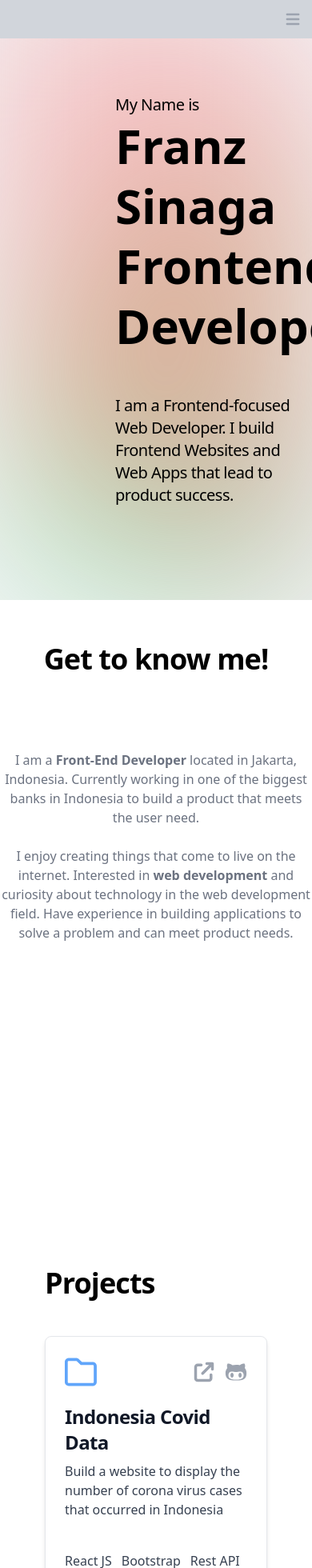
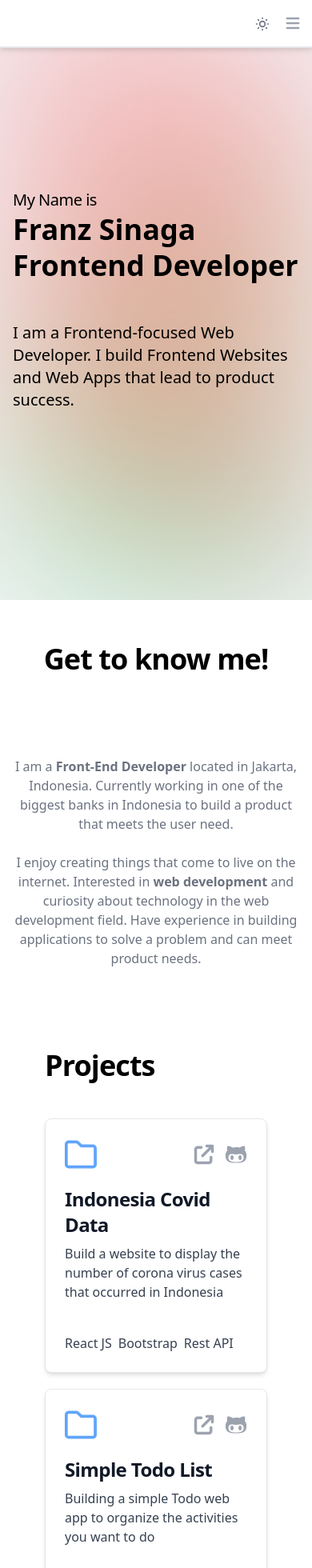
Before and after one commit to FranzSinaga/portfolio-v1, a Next.js app: page / in a window 390 px wide. Shown: the top 1960 px of the page at 80% size. Built offline with nearby package versions, Linux system fonts and the light colour scheme.

Commit message:
Responsive layout

```diff
--- a/components/Cards/ProjectCards.jsx
+++ b/components/Cards/ProjectCards.jsx
@@ -44,7 +44,7 @@ const ProjectCards = ({ title, detail, tech, GithubLink = "", Link = "" }) => {
         {title}
       </h5>
       <p className="font-normal text-gray-700 dark:text-gray-400">{detail}</p>
-      <ul className="flex flex-row gap-3 font-normal font-thin text-gray-700 dark:text-gray-400 mt-10">
+      <ul className="flex flex-row gap-2 font-normal font-thin text-gray-700 dark:text-gray-400 mt-10">
         {tech.map((element) => (
           <li key={element}>{element}</li>
         ))}
--- a/components/NavBar/Nav.jsx
+++ b/components/NavBar/Nav.jsx
@@ -2,24 +2,29 @@ import React from "react";
 import Link from "next/link";
 
 import dynamic from "next/dynamic";
-const Toggle = dynamic(() => import("../ToogleTheme/ThemeToggle"), { ssr: false, });
+const Toggle = dynamic(() => import("../ToogleTheme/ThemeToggle"), {
+  ssr: false,
+});
 
 const Nav = () => {
   return (
-    <nav className="p-3 fixed z-20 bg-gray-300 dark:bg-black w-full">
+    <nav className="p-3 fixed z-20 border-b-2 dark:border-b-0 drop-shadow-md bg-white dark:bg-black w-full">
       <div className="container flex flex-wrap justify-between items-center mx-auto">
         <a href="#" className="flex items-center">
-          {/* <img
-            src="https://flowbite.com/docs/images/logo.svg"
-            className="mr-3 h-6 sm:h-10"
-            alt="Flowbite Logo"
-          /> */}
+          <img
+            className="mr-3 h-6 sm:h-10 invisible"
+            alt="Franz Simaga"
+          />
           <span className="self-center text-xl font-semibold whitespace-nowrap dark:text-white"></span>
         </a>
+        <div className="flex gap-4">
+          <button className="block md:hidden text-gray-700 rounded mt-2 md:border-0 md:hover:text-blue-700 md:p-0 dark:text-gray-400 ">
+            <Toggle />
+          </button>
           <button
             data-collapse-toggle="navbar-solid-bg"
             type="button"
-          className="inline-flex justify-center items-center ml-3 text-gray-400 rounded-lg md:hidden hover:text-gray-900   focus:ring-blue-300 dark:text-gray-400 dark:hover:text-white dark:focus:ring-gray-500"
+            className="inline-flex justify-center items-center md:ml-3 text-gray-400 rounded-lg md:hidden hover:text-gray-900   focus:ring-blue-300 dark:text-gray-400 dark:hover:text-white dark:focus:ring-gray-500"
             aria-controls="navbar-solid-bg"
             aria-expanded="false"
           >
@@ -38,6 +43,7 @@ const Nav = () => {
               ></path>
             </svg>
           </button>
+        </div>
         <div className="hidden w-full md:block md:w-auto" id="navbar-solid-bg">
           <ul className="flex flex-col mt-4 bg-gray-50 rounded-lg md:flex-row md:space-x-8 md:mt-0 md:text-sm md:font-medium md:border-0 md:bg-transparent dark:bg-gray-800 md:dark:bg-transparent dark:border-gray-700">
             <li>
@@ -84,7 +90,7 @@ const Nav = () => {
                 Contact
               </a>
             </li>
-            <li>
+            <li className="hidden md:block">
               <button className="block py-2 pr-4 pl-3 text-gray-700 rounded hover:bg-gray-100 md:hover:bg-transparent md:border-0 md:hover:text-blue-700 md:p-0 dark:text-gray-400 md:dark:hover:text-white dark:hover:bg-gray-700 dark:hover:text-white md:dark:hover:bg-transparent">
                 <Toggle />
               </button>
--- a/components/Timeline/Timeline.jsx
+++ b/components/Timeline/Timeline.jsx
@@ -2,17 +2,17 @@ import React from "react";
 
 const Timeline = () => {
   return (
-    <div className="flex justify-end max-w-3xl">
+    <div className="md:flex md:justify-end max-w-3xl">
       <div className="mb-4">
         <ul
-          className="flex flex-wrap flex-row text-sm font-medium max-w-xs"
+          className="flex flex-wrap flex-row text-sm font-medium md:max-w-xs"
           id="myTab"
           data-tabs-toggle="#myTabContent"
           role="tablist"
         >
           <li className="mr-" role="presentation">
             <button
-              className="inline-block w-48 text-left p-4 border-l-2 text-blue-600 hover:text-blue-600 dark:text-blue-500 dark:hover:text-blue-500 border-blue-600 dark:border-blue-500"
+              className="inline-block md:w-48 text-left p-4 border-b-2 md:border-b-0 border-l-0 md:border-l-2 text-blue-600 hover:text-blue-600 dark:text-blue-500 dark:hover:text-blue-500 border-blue-600 dark:border-blue-500"
               id="profile-tab"
               data-tabs-target="#profile"
               type="button"
@@ -20,12 +20,12 @@ const Timeline = () => {
               aria-controls="profile"
               aria-selected="true"
             >
-              Bank Rakyat Indonesia
+              BRI
             </button>
           </li>
           <li className="mr-2" role="presentation">
             <button
-              className="inline-block w-48 p-4 text-left border-l-2 border-transparent hover:text-gray-600 hover:border-gray-300 dark:hover:text-gray-300 dark:border-transparent text-gray-500 dark:text-gray-400 border-gray-100 dark:border-gray-700"
+              className="inline-block md:w-48 text-left p-4 border-b-2 md:border-b-0 border-l-0 md:border-l-2 text-blue-600 hover:text-blue-600 dark:text-blue-500 dark:hover:text-blue-500 border-blue-600 dark:border-blue-500"
               id="dashboard-tab"
               data-tabs-target="#dashboard"
               type="button"
@@ -38,7 +38,7 @@ const Timeline = () => {
           </li>
           <li className="mr-2" role="presentation">
             <button
-              className="inline-block w-48 p-4 text-left border-l-2 border-transparent hover:text-gray-600 hover:border-gray-300 dark:hover:text-gray-300 dark:border-transparent text-gray-500 dark:text-gray-400 border-gray-100 dark:border-gray-700"
+              className="inline-block md:w-48 text-left p-4 border-b-2 md:border-b-0 border-l-0 md:border-l-2 text-blue-600 hover:text-blue-600 dark:text-blue-500 dark:hover:text-blue-500 border-blue-600 dark:border-blue-500"
               id="settings-tab"
               data-tabs-target="#settings"
               type="button"
@@ -51,7 +51,7 @@ const Timeline = () => {
           </li>
           <li role="presentation">
             <button
-              className="inline-block w-48 p-4 text-left border-l-2 border-transparent hover:text-gray-600 hover:border-gray-300 dark:hover:text-gray-300 dark:border-transparent text-gray-500 dark:text-gray-400 border-gray-100 dark:border-gray-700"
+              className="inline-block md:w-48 text-left p-4 border-b-2 md:border-b-0 border-l-0 md:border-l-2 text-blue-600 hover:text-blue-600 dark:text-blue-500 dark:hover:text-blue-500 border-blue-600 dark:border-blue-500"
               id="contacts-tab"
               data-tabs-target="#contacts"
               type="button"
--- a/pages/index.tsx
+++ b/pages/index.tsx
@@ -22,13 +22,13 @@ const Home: NextPage = () => {
       </Head>
 
       <AnimatedBgHero>
-        <div className="flex flex-col ml-36 text-dark dark:text-white">
+        <div className="flex flex-col lg:ml-36 md:ml-10 ml-4 text-dark dark:text-white">
           <p className="text-xl tracking-tight">My Name is</p>
-          <h1 className="text-6xl font-bold leading-tight">
+          <h1 className="md:text-6xl md:text-6xl text-4xl font-bold leading-tight">
             Franz Sinaga
             <br /> Frontend Developer
           </h1>
-          <p className="mt-12 max-w-2xl text-xl tracking-tight">
+          <p className="mt-12 max-w-2xl text-xl mr-3 md:mr-1 tracking-snug">
             I am a Frontend-focused Web Developer. I build Frontend Websites and
             Web Apps that lead to product success.
           </p>
@@ -48,7 +48,7 @@ const Home: NextPage = () => {
         </div>
         <div className="container flex flex wrap items-center justify-center">
           <div className="text-center">
-            <p className="max-w-4xl mb-6 font-light text-gray-500 lg:mb-8 md:text-lg lg:text-xl dark:text-gray-400">
+            <p className="max-w-4xl m-2 md:m-0 mb-6 font-light text-gray-500 lg:mb-8 md:text-lg lg:text-xl dark:text-gray-400">
               I am a <span className="font-bold">Front-End Developer</span>{" "}
               located in Jakarta, Indonesia. Currently working in one of the
               biggest banks in Indonesia to build a product that meets the user
@@ -67,9 +67,10 @@ const Home: NextPage = () => {
       </div>
 
       <div
-        className="pt-96 bg-white dark:bg-gray-900 border-gray-900"
+        className="pt-10 md:pt-40 bg-white dark:bg-gray-900 border-gray-900"
         id="projects"
       >
+        <div className="pt-10 md:pt-32"></div>
         <div className="container mx-auto flex flex-col">
           <div className="mx-14">
             <h1 className="max-w-4xl mb-12 text-4xl font-extrabold tracking-tight leading-none md:text-5xl xl:text-6xl dark:text-white">
@@ -98,7 +99,7 @@ const Home: NextPage = () => {
                 <ProjectCards
                   title="Premier League Table"
                   detail="Website to display the current standings for the English league"
-                  tech={["HTML", "Materialize CSS", "JS", "Workbox", "PWA"]}
+                  tech={["HTML", "CSS", "JS", "Workbox", "PWA"]}
                   Link="https://fir-hosting-a2698.web.app/"
                   GithubLink="https://github.com/FranzSinaga/pwa-premier-league-table"
                 />
@@ -120,10 +121,10 @@ const Home: NextPage = () => {
         </div>
       </div>
 
-      <div className="pt-80 bg-white dark:bg-gray-900 border-gray-900">
+      <div className="pt-10 md:pt-40 bg-white dark:bg-gray-900 border-gray-900">
         <div id="experience" className="mb-16"></div>
         <div className=" container mx-auto flex flex-col">
-          <div className="ml-14">
+          <div className="ml-2 mr-2 md:mr-0 md:ml-14">
             <h1 className="text-center max-w-4xl my-12 text-4xl font-extrabold tracking-tight leading-none md:text-5xl xl:text-6xl dark:text-white">
               Where I’ve Worked
             </h1>
```
Lines whose indentation alone changed are shown as unchanged.
